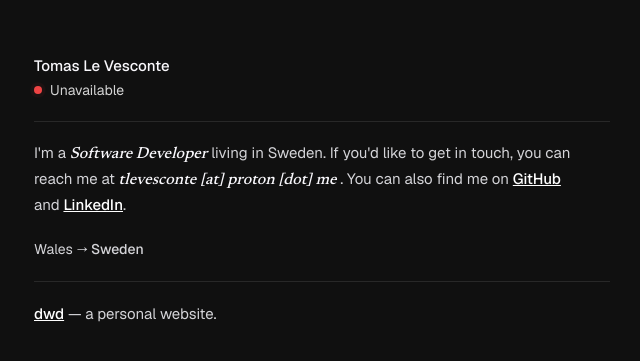
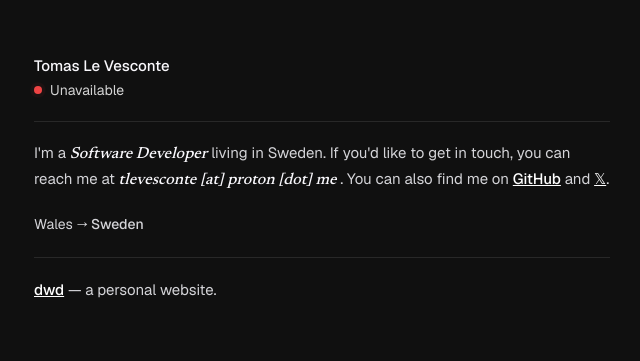
Before and after one commit to levesconte/www, a Next.js app: page / in a window 1280 px wide. Shown: the part 201-562 px from the top of the page, without its empty margins (318-958 px from the left). Built offline with nearby package versions, Linux system fonts and the light colour scheme.

Commit message:
Remove LinkedIn & add 𝕏

```diff
--- a/app/page.tsx
+++ b/app/page.tsx
@@ -43,11 +43,11 @@ export default function Home() {
             </a>{" "}
             and{" "}
             <a
-              href="https://linkedin.com/in/tomas-levesconte/"
+              href="https://x.com/t_levesconte"
               target="_blank"
               rel="noopener noreferrer"
             >
-              LinkedIn
+              𝕏
             </a>
             .
           </p>
```
